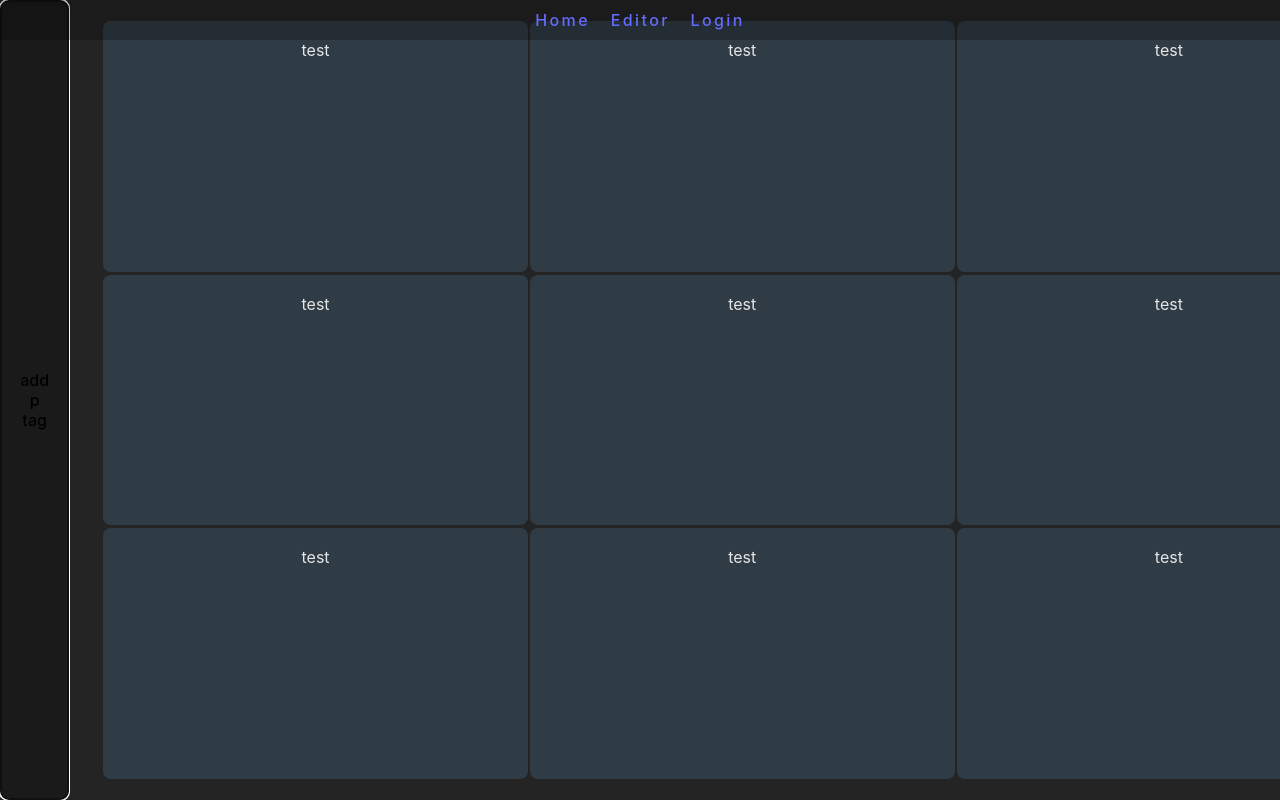
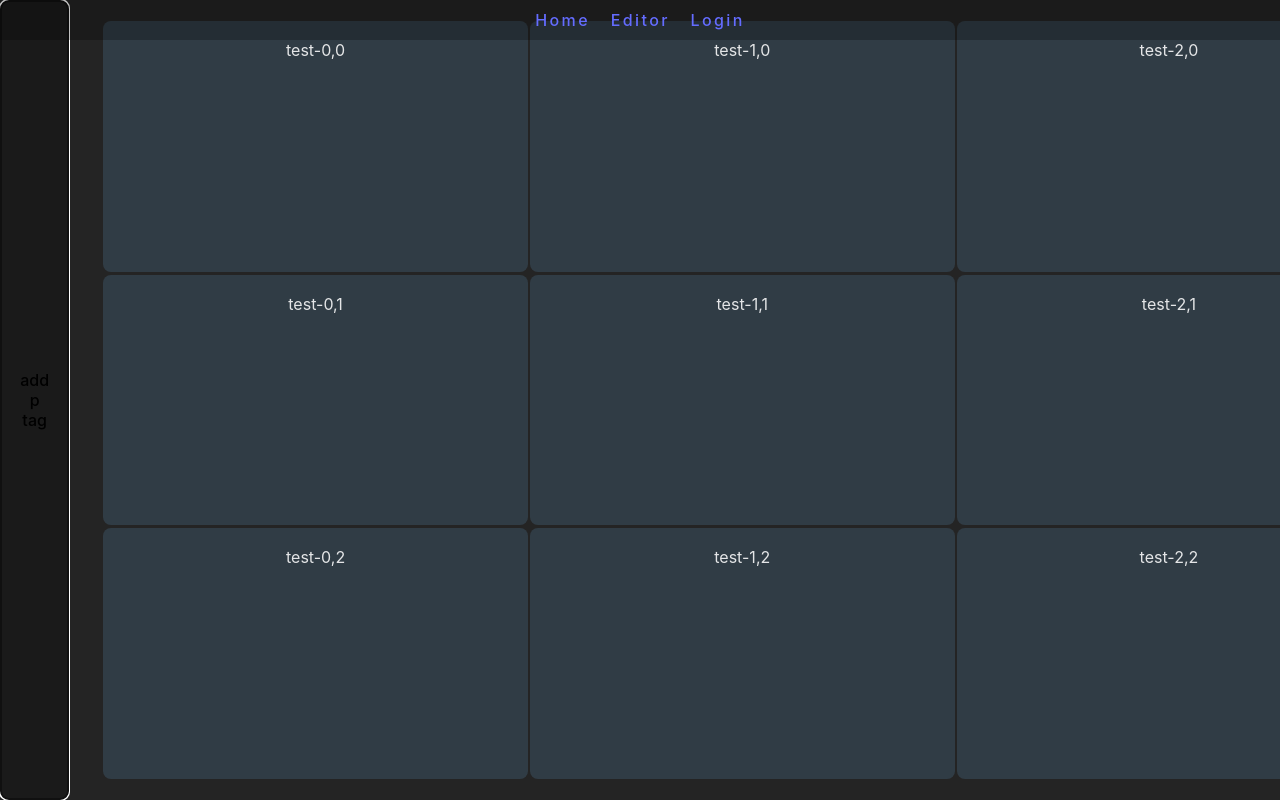
Before and after one commit to De-4-Data-Amigos/Portfolio-template-creator, a React (Vite) app in the folder Frontend/: page /editor in a window 1280 px wide. Both pictures are taken after a click on the button "add p tag". Shown: the top 800 px of the page. Built offline with nearby package versions, Linux system fonts and the light colour scheme.

Commit message:
added x and y to initial components

```diff
--- a/Frontend/src/pages/Editorpage.jsx
+++ b/Frontend/src/pages/Editorpage.jsx
@@ -17,7 +17,7 @@ function Editorpage() {
         for (let i = 0; i < columns; i++) {
             for (let j = 0; j < rows; j++) {
                 if(!gridChildren[`${i},${j}`]){
-                    setGridChildren(gridChildren.set(`${i},${j}`, <p key={`component-${i},${j}`} data-pos={`${i},${j}`}>test</p>));
+                    setGridChildren(gridChildren.set(`${i},${j}`, <p key={`component-${i},${j}`} data-pos={`${i},${j}`}>test-{i},{j}</p>));
                 }
             }
         }
@@ -30,7 +30,7 @@ function Editorpage() {
             }}
         >
 
-            <button onClick={addComponent} >add p tag</button>
+            <button onClick={addComponent}>add p tag</button>
             <GridContainer columns={columns} rows={rows}>
                 {childrenArray}
             </GridContainer>
```
